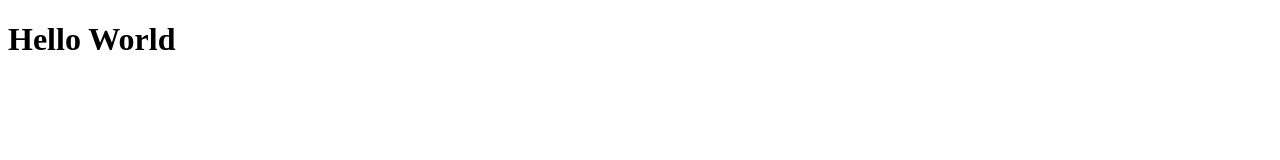
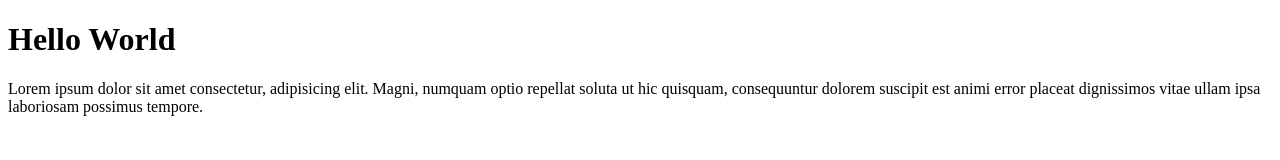
Before and after one commit to markuskurniawan/markus-git-test, a plain HTML site: page index.html in a window 1280 px wide. Drawn offline with Linux system fonts and the light colour scheme.

Commit message:
menambahkan paragraf

```diff
--- a/index.html
+++ b/index.html
@@ -10,6 +10,8 @@
 
 <body>
   <h1>Hello World</h1>
+  <p>Lorem ipsum dolor sit amet consectetur, adipisicing elit. Magni, numquam optio repellat soluta ut hic quisquam,
+    consequuntur dolorem suscipit est animi error placeat dignissimos vitae ullam ipsa laboriosam possimus tempore.</p>
 </body>
 
 </html>
```
